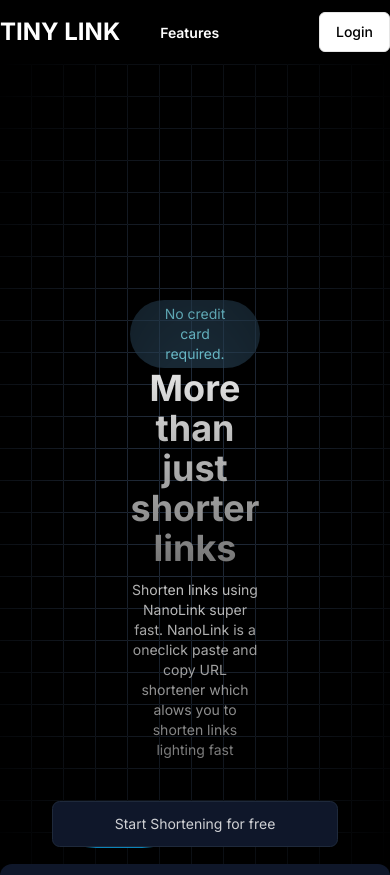
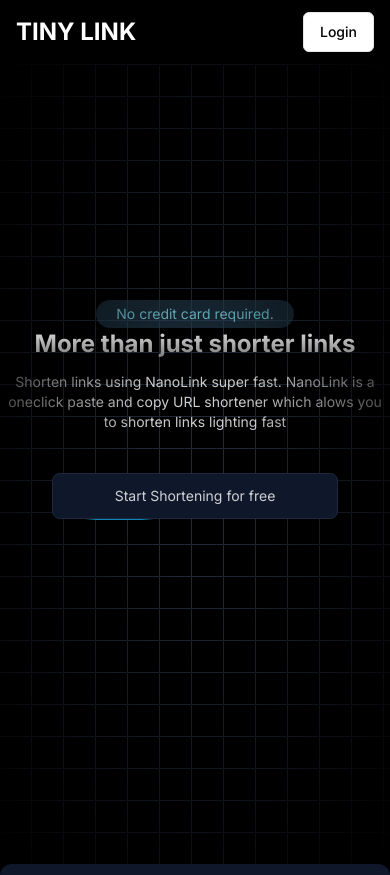
Before and after one commit to Najmul11/tiny-link, a Next.js app in the folder client/: page / in a window 390 px wide. Shown: the top 875 px of the page. Built offline with nearby package versions, Linux system fonts and the light colour scheme; no server answers.

Commit message:
header responsive

```diff
--- a/client/components/home-page/Hero.tsx
+++ b/client/components/home-page/Hero.tsx
@@ -8,15 +8,15 @@ const Hero = () => {
       {/* Radial gradient for the container to give a faded look */}
       <div className="absolute pointer-events-none inset-0 flex items-center justify-center  bg-black [mask-image:radial-gradient(ellipse_at_center,transparent_20%,black)]"></div>
 
-      <div className="flex flex-col  text-center items-center w-1/3 mx-auto">
+      <div className="flex flex-col  text-center items-center w-full xl:w-1/3 mx-auto">
         <span className="text-sm text-[#7CDBE9]/80 bg-[#294358]/60 px-5 py-1 rounded-full">
           No credit card required.
         </span>
 
-        <p className="text-4xl sm:text-4xl font-bold relative z-20 bg-clip-text text-transparent bg-gradient-to-b from-neutral-200 to-neutral-500  text-center">
+        <p className="text-2xl lg:text-4xl sm:text-2xl font-bold relative z-20 bg-clip-text text-transparent bg-gradient-to-b from-neutral-200 to-neutral-500  text-center">
           More than just shorter links
         </p>
-        <p className="text-sm mt-3 text-white/80">
+        <p className="text-sm mt-3 text-white/80 w-96 lg:w-[unset] mx-auto">
           Shorten links using NanoLink super fast. NanoLink is a oneclick paste
           and copy URL shortener which alows you to shorten links lighting fast
         </p>
--- a/client/components/layouts/Header.tsx
+++ b/client/components/layouts/Header.tsx
@@ -12,15 +12,12 @@ const Header = () => {
 
   return (
     <div className="bg-black text-white">
-      <div className="max-w-screen-xl mx-auto">
+      <div className="max-w-screen-xl mx-auto px-4 xl:px-[unset]">
         <div className="flex justify-between py-3">
           {/* left */}
           <div className="flex gap-10 items-center">
             <Link href={"/"} className="font-bold text-2xl">
               TINY LINK
-            </Link>
-            <Link href={"/features"} className="text-[14px] font-semibold">
-              Features
             </Link>
           </div>
 
```
